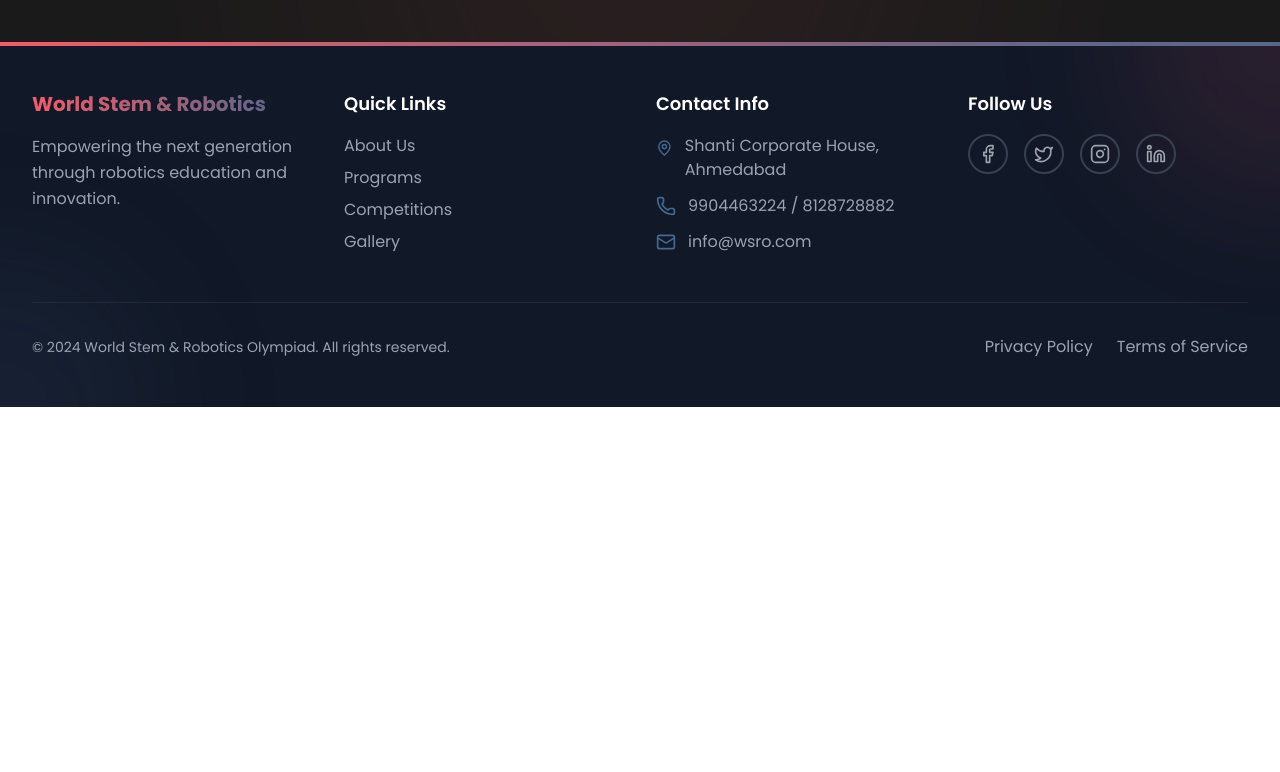
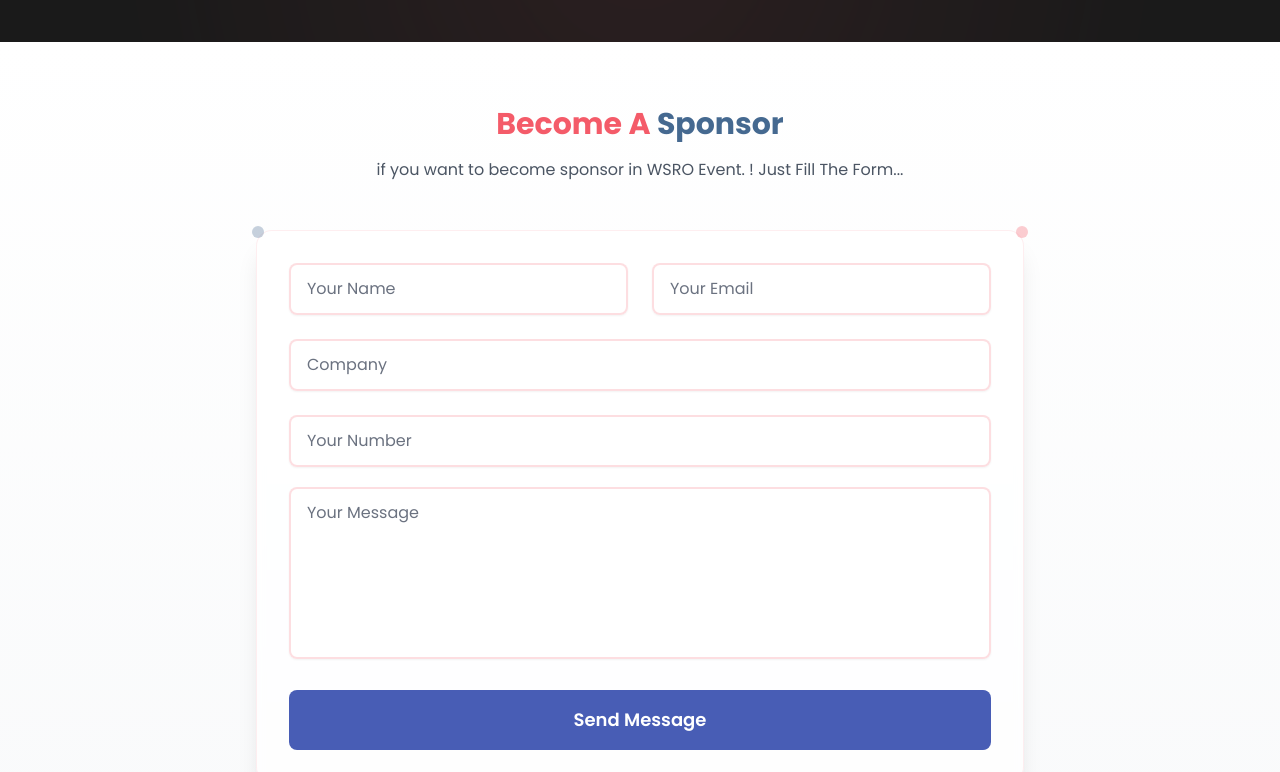
Before and after one commit to binary-solutins/wsro-cutomer-fe, a React (Vite) app: page /sponsors in a window 1280 px wide. Shown: the part 1744-2516 px from the top of the page. Before the commit the page ends 2151 px from the top, so only its background shows below. Built offline with nearby package versions, Linux system fonts and the light colour scheme.

Commit message:
last commit

```diff
--- /dev/null
+++ b/src/Pages/sponsors/SponsorForm.jsx
@@ -0,0 +1,198 @@
+import React, { useState } from 'react';
+import ContactInput from '../../components/Contact/ContactInput';
+
+
+const SponsorForm = () => {
+  const [formData, setFormData] = useState({
+    name: '',
+    email: '',
+    subject: '',
+    message: ''
+  });
+  const [successMessage, setSuccessMessage] = useState('');
+  const [errors, setErrors] = useState({});
+  const [isLoading, setIsLoading] = useState(false);
+
+  const validateForm = () => {
+    const newErrors = {};
+
+    if (!formData.name.trim()) {
+      newErrors.name = 'Name is required';
+    }
+
+    if (!formData.email.trim()) {
+      newErrors.email = 'Email is required';
+    } else {
+      const emailRegex = /^[^\s@]+@[^\s@]+\.[^\s@]+$/;
+      if (!emailRegex.test(formData.email.trim())) {
+        newErrors.email = 'Please enter a valid email address';
+      }
+    }
+
+    if (!formData.message.trim()) {
+      newErrors.message = 'Message is required';
+    }
+
+    setErrors(newErrors);
+    return Object.keys(newErrors).length === 0;
+  };
+
+  const handleChange = (e) => {
+    const { name, value } = e.target;
+    setFormData(prev => ({
+      ...prev,
+      [name]: value
+    }));
+
+    // Clear error when user starts typing
+    if (errors[name]) {
+      setErrors(prev => {
+        const newErrors = { ...prev };
+        delete newErrors[name];
+        return newErrors;
+      });
+    }
+  };
+
+  const handleSubmit = async (e) => {
+    e.preventDefault();
+
+    if (!validateForm()) {
+      return;
+    }
+
+    setIsLoading(true);
+
+    const payload = {
+      name: formData.name.trim(),
+      email: formData.email.trim(),
+      message: formData.message.trim()
+    };
+
+    try {
+      const response = await fetch('https://wsro-backend.onrender.com/api/inquiries', {
+        method: 'POST',
+        headers: {
+          'Content-Type': 'application/json',
+        },
+        body: JSON.stringify(payload),
+      });
+
+      if (response.ok) {
+        setSuccessMessage('Your inquiry has been sent successfully!');
+        setFormData({ name: '', email: '', subject: '', message: '' });
+        setErrors({});
+      } else {
+        const errorData = await response.json();
+        setSuccessMessage(`Error: ${errorData.message || 'Failed to send inquiry'}`);
+      }
+    } catch (error) {
+      setSuccessMessage('There was an error sending your inquiry. Please try again.');
+    } finally {
+      setIsLoading(false);
+    }
+  };
+
+  return (
+    <section className="relative py-16 overflow-hidden bg-gradient-to-b from-white to-gray-50">
+      <div className="max-w-7xl mx-auto px-4 sm:px-6 lg:px-8">
+        <div className="text-center mb-12">
+          <h2 className="text-3xl font-bold text-gray-900 mb-4 text-primary">
+            Become A <span className="text-secondary">Sponsor</span>
+          </h2>
+          <p className="text-gray-600 max-w-2xl mx-auto">
+           if you want to become sponsor in WSRO Event. ! Just Fill The Form...
+          </p>
+        </div>
+
+        <div className="relative max-w-3xl mx-auto">
+          <form onSubmit={handleSubmit} className="relative space-y-6 p-8 rounded-2xl bg-white/80 backdrop-blur-sm shadow-xl border border-primary/10 hover:shadow-primary/5 transition-all duration-500">
+            <div className="grid md:grid-cols-2 gap-6">
+              <div>
+                <ContactInput
+                  name="name"
+                  value={formData.name}
+                  onChange={handleChange}
+                  placeholder="Your Name"
+                  error={errors.name}
+                />
+                {errors.name && <p className="text-red-500 text-sm mt-1">{errors.name}</p>}
+              </div>
+              <div>
+                <ContactInput
+                  name="email"
+                  type="email"
+                  value={formData.email}
+                  onChange={handleChange}
+                  placeholder="Your Email"
+                  error={errors.email}
+                />
+                {errors.email && <p className="text-red-500 text-sm mt-1">{errors.email}</p>}
+              </div>
+            </div>
+
+            <ContactInput
+              name="Company"
+
+              placeholder="Company"
+              required={false}
+            />
+
+            <div>
+
+            <div className='mb-5'>
+                <ContactInput
+                  name="Phone"
+                  type="string"
+
+                  placeholder="Your Number"
+                  error={errors.email}
+                />
+                {errors.email && <p className="text-red-500 text-sm mt-1">{errors.email}</p>}
+              </div>
+              <ContactInput
+                name="message"
+                type="textarea"
+                value={formData.message}
+                onChange={handleChange}
+                placeholder="Your Message"
+                rows={6}
+                error={errors.message}
+              />
+              {errors.message && <p className="text-red-500 text-sm mt-1">{errors.message}</p>}
+            </div>
+
+            <button
+              type="submit"
+              disabled={isLoading}
+              className="w-full bg-[#485db5] text-white px-8 py-4 rounded-lg text-lg font-semibold
+                hover:bg-[#5b6fc7] transition-all duration-300 transform hover:-translate-y-1 hover:shadow-lg
+                hover:shadow-[#485db5]/30 relative overflow-hidden group disabled:opacity-50 disabled:cursor-not-allowed"
+            >
+              <span className="relative z-10">{isLoading ? 'Sending...' : 'Send Message'}</span>
+              <div className="absolute inset-0 bg-gradient-to-r from-[#485db5] to-[#ef5b4f] transform scale-x-0 group-hover:scale-x-100 transition-transform origin-left" />
+            </button>
+          </form>
+
+          {successMessage && (
+            <p className={`text-center mt-4 ${successMessage.includes('Error') ? 'text-red-600' : 'text-green-600'}`}>
+              {successMessage}
+            </p>
+          )}
+
+          {/* Corner Accents */}
+          {['-top-1 -right-1', '-top-1 -left-1', '-bottom-1 -right-1', '-bottom-1 -left-1'].map((position, i) => (
+            <div
+              key={i}
+              className={`absolute w-3 h-3 ${position}
+                ${i % 2 === 0 ? 'bg-primary' : 'bg-secondary'} rounded-full
+                animate-pulse`}
+            />
+          ))}
+        </div>
+      </div>
+    </section>
+  );
+};
+
+export default SponsorForm;
--- a/src/Pages/sponsors/index.jsx
+++ b/src/Pages/sponsors/index.jsx
@@ -3,6 +3,7 @@ import LandingSponsor from './LandingSponsor';
 import Navbar from '../../components/Navbar';
 import FooterSection from '../../components/Footer/FooterSection';
 import SponsorsBanner from './SponsorsBanner';
+import SponsorForm from './SponsorForm';
 
 
 function SponsorPage() {
@@ -28,7 +29,7 @@ function SponsorPage() {
     <div className='h-[700px] md:h-[500px]'>
     <LandingSponsor  img={'/sponsor_image.png'} title1={'Our Regional'} title2={'Partners: '} content={'WSRO Championship 2024 is an annual event and one of the largest robotics & STEM festivals in Asia. Thousands of engineers, executives, students and families come together to be inspired by industry leaders, examine new startups, build robots for various challenges and learn about the latest technology innovations.'} />
     </div>
-
+    <SponsorForm />
     <FooterSection />
     </>
   )
```
